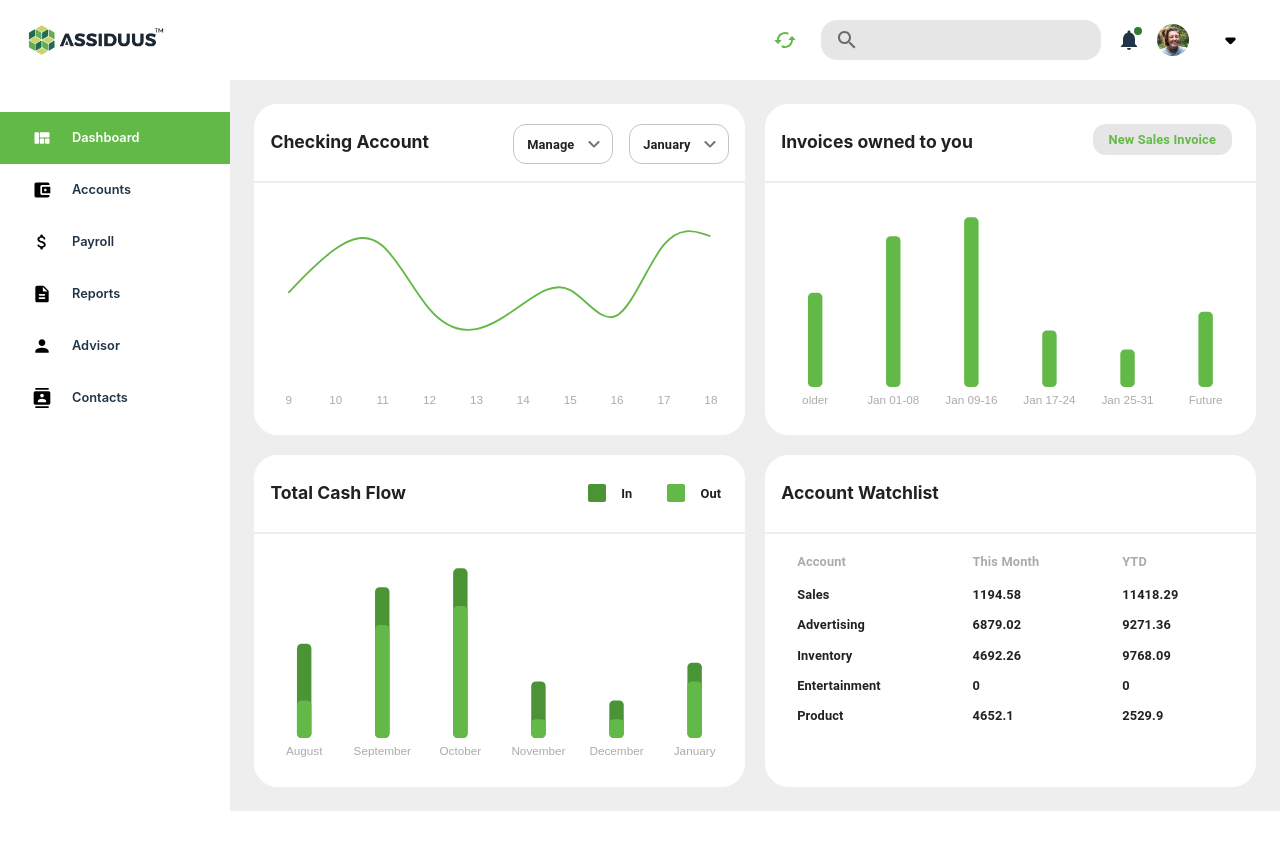
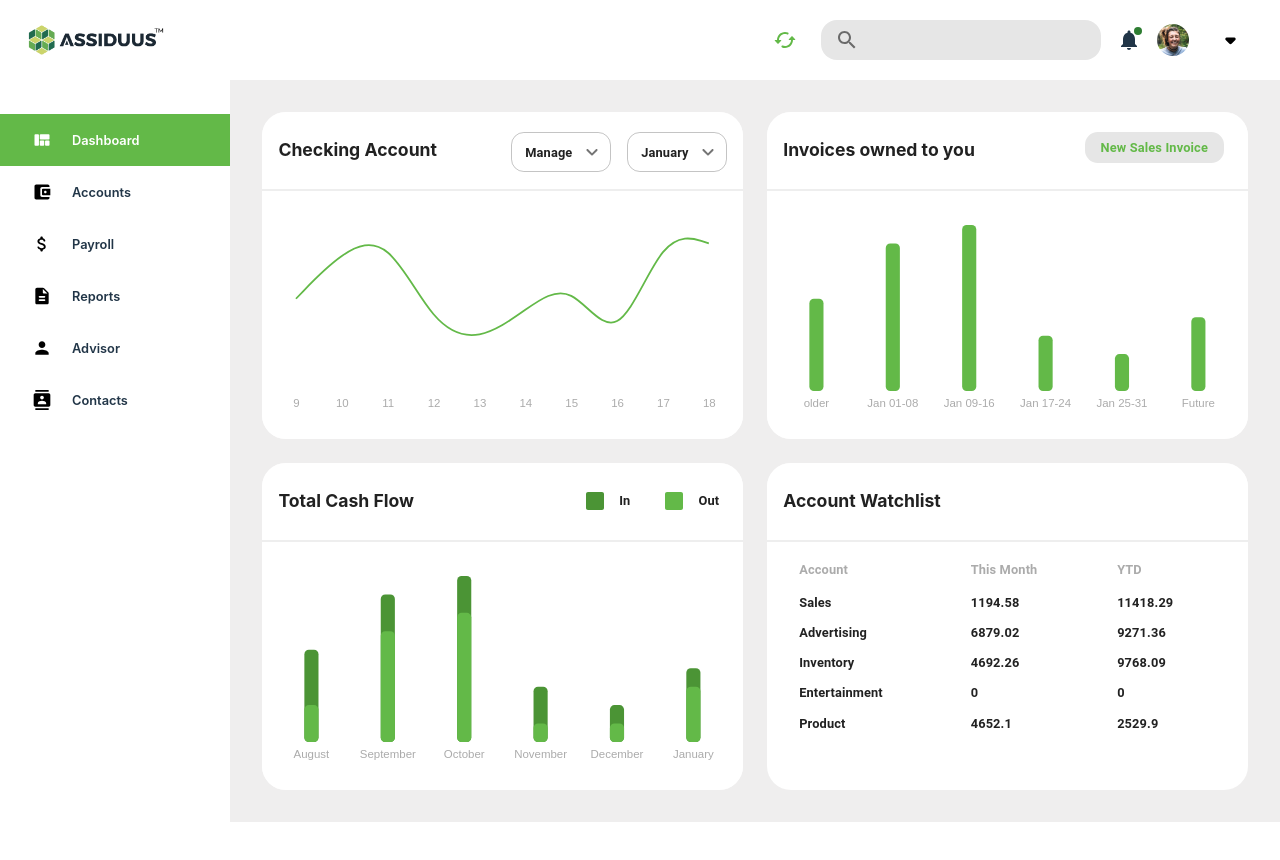
Before and after one commit to srinivas-nahak/multiple-charts-app, a React (Vite) app: page / in a window 1280 px wide. Shown: the top 860 px of the page. Built offline with nearby package versions, Linux system fonts and the light colour scheme.

Commit message:
Fixed some paddings

```diff
--- a/src/components/SideBar/SideBar.tsx
+++ b/src/components/SideBar/SideBar.tsx
@@ -31,7 +31,7 @@ const SideBar = () => {
           ? {
               width: "18%",
               height: "100vh",
-              paddingTop: "2rem",
+              paddingTop: "2.15rem",
               position: "fixed",
               left: 0,
               boxSizing: "border-box",
--- a/src/screens/HomeScreen/HomeScreen.tsx
+++ b/src/screens/HomeScreen/HomeScreen.tsx
@@ -26,11 +26,11 @@ const HomeScreen = () => {
         style={{
           position: "relative",
           height: "max-content",
-          padding: "1.5rem",
+          padding: "2rem",
           backgroundColor: "#efeeee",
         }}
       >
-        <Grid container spacing={2.5} alignItems="stretch">
+        <Grid container spacing={3} alignItems="stretch">
           <Grid item md={6} sm={12} xs={12}>
             <div style={section}>
               <AccountChart />
```
